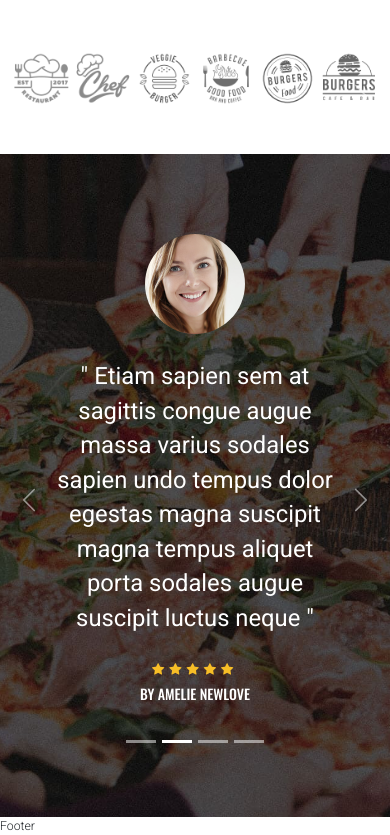
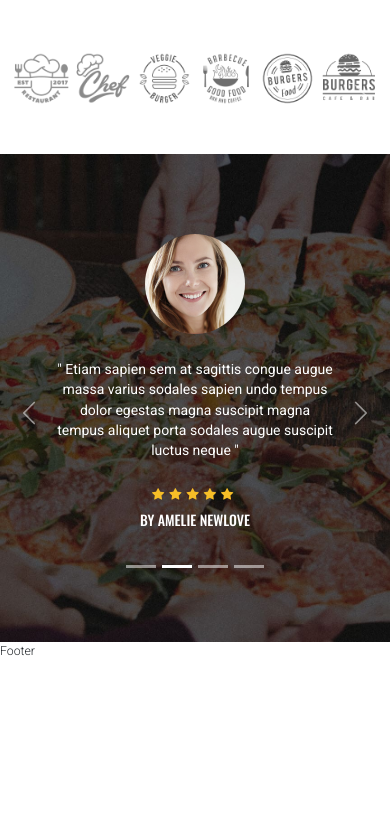
Before and after one commit to CostaLacoste/Food-delivery-website, a React (Create React App) app: page / in a window 390 px wide. Shown: the part 10514-11349 px from the top of the page. After the commit the page ends 11174 px from the top, so only its background shows below. Built offline with nearby package versions, Linux system fonts and the light colour scheme.

Commit message:
Slider fix

```diff
--- a/src/Styles/HomeStyle.css
+++ b/src/Styles/HomeStyle.css
@@ -332,5 +332,7 @@
         width: 70px;
         height: auto;
     }
-
+    .blog_section .carousel.slide .carousel-inner .carousel-caption p{
+        font-size: 1rem;
+    }
 }
```
